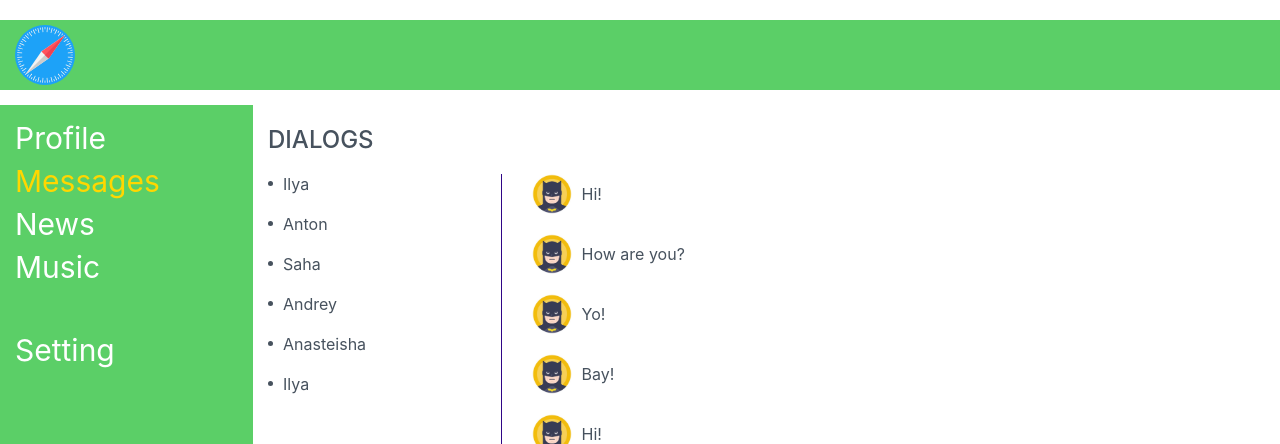
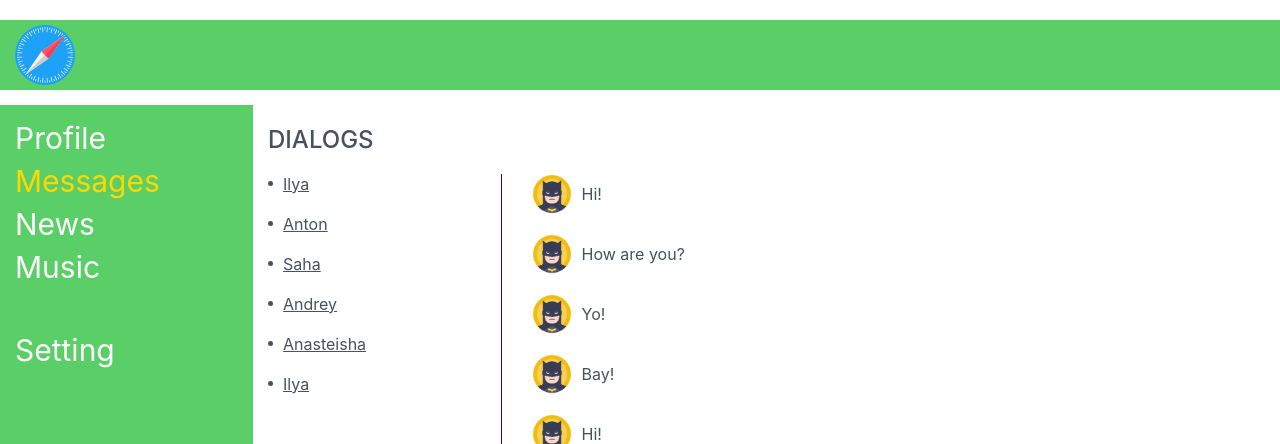
Before and after one commit to requelme07/SocialNetwork, a React (Create React App) app in the folder social-network/: page /dialogs in a window 1280 px wide. Shown: the top 444 px of the page. Built offline with nearby package versions, Linux system fonts and the light colour scheme.

Commit message:
test commit

```diff
--- a/social-network/src/components/Dialogs/Dialogs.module.css
+++ b/social-network/src/components/Dialogs/Dialogs.module.css
@@ -18,7 +18,7 @@
 
 .dialog a {
     color: #47525E;
-    text-decoration: none;
+    /*text-decoration: none;*/
 }
 
 .active {
```
